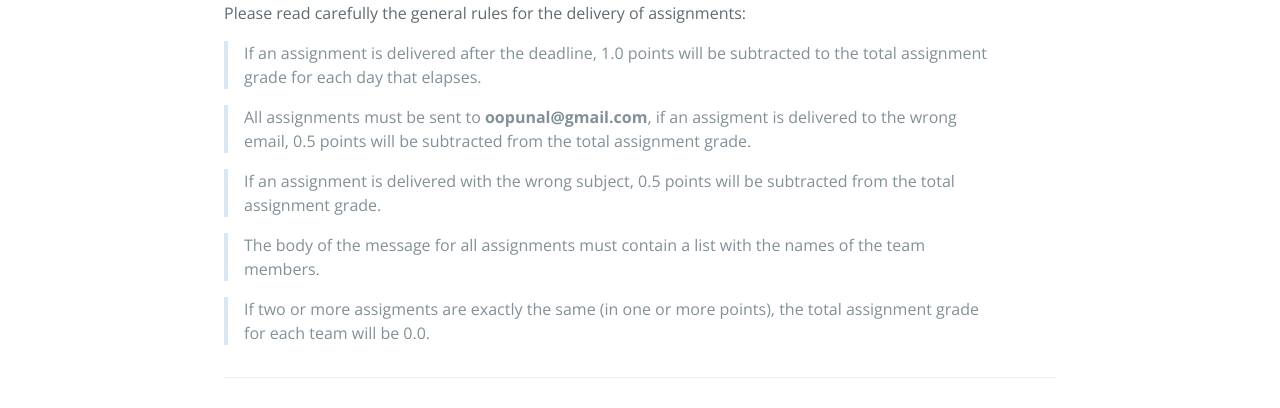
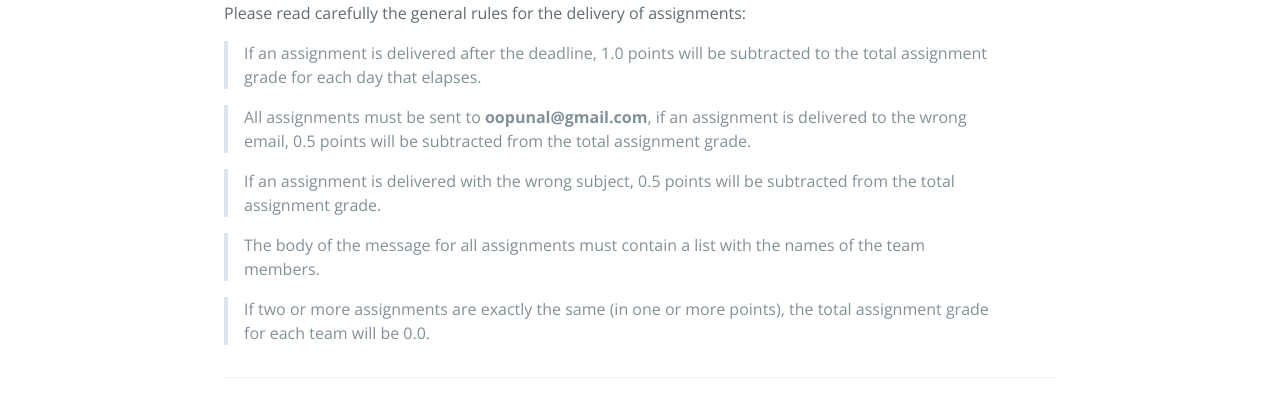
Before and after one commit to oopunal/oopunal.github.io, a Jekyll site: the page built from _posts/2017-01-7-assignments.markdown, in a window 1280 px wide. Shown: the part 980-1388 px from the top of the page. Built offline with Jekyll 4.4.1, drawn with Linux system fonts in a browser that asks for light colours.

Commit message:
type error solved

```diff
--- a/_posts/2017-01-7-assignments.markdown
+++ b/_posts/2017-01-7-assignments.markdown
@@ -27,10 +27,10 @@ Please read carefully the general rules for the delivery of assignments:
 
 > If an assignment is delivered after the deadline, 1.0 points will be subtracted to the total assignment grade for each day that elapses.
 
-> All assignments must be sent to **oopunal@gmail.com**, if an assigment is delivered to the wrong email, 0.5 points will be subtracted from the total assignment grade.
+> All assignments must be sent to **oopunal@gmail.com**, if an assignment is delivered to the wrong email, 0.5 points will be subtracted from the total assignment grade.
 
 > If an assignment is delivered with the wrong subject, 0.5 points will be subtracted from the total assignment grade.
 
 > The body of the message for all assignments must contain a list with the names of the team members.
 
-> If two or more assigments are exactly the same (in one or more points), the total assignment grade for each team will be 0.0.
+> If two or more assignments are exactly the same (in one or more points), the total assignment grade for each team will be 0.0.
```
